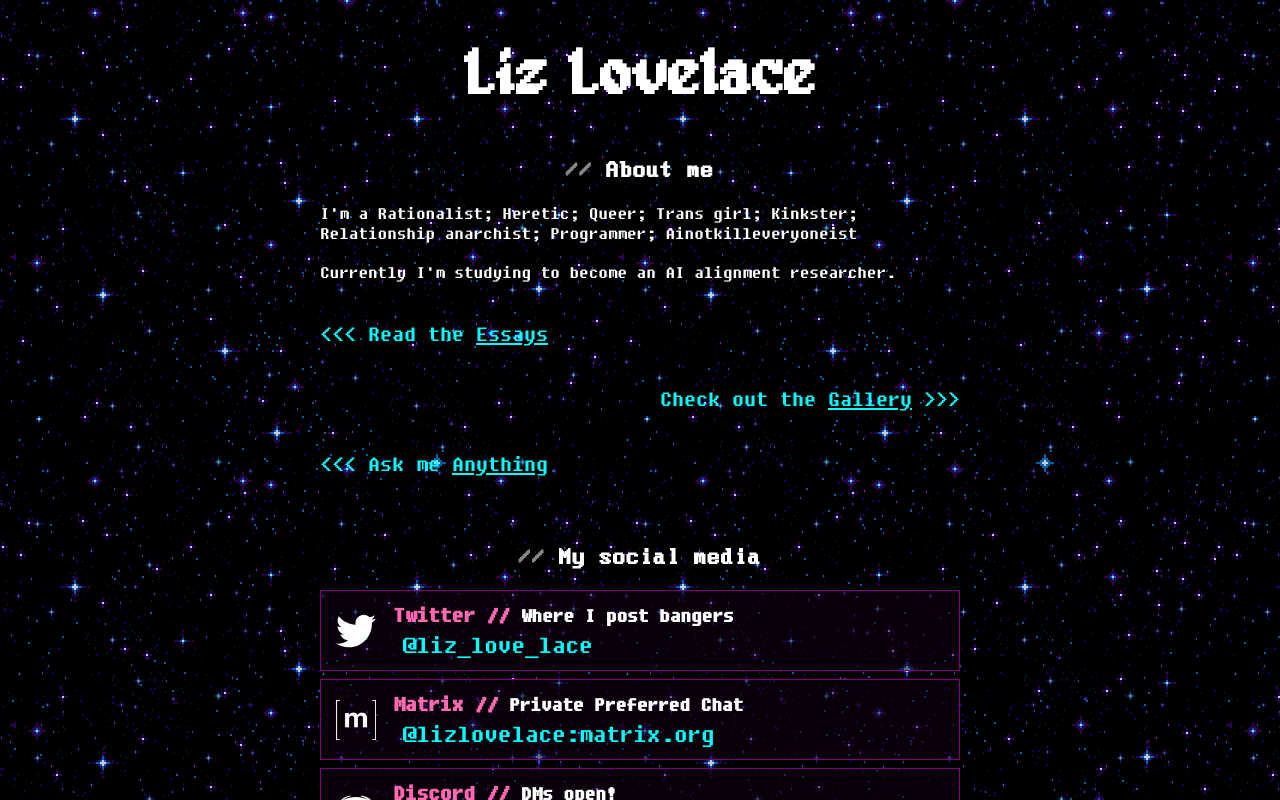
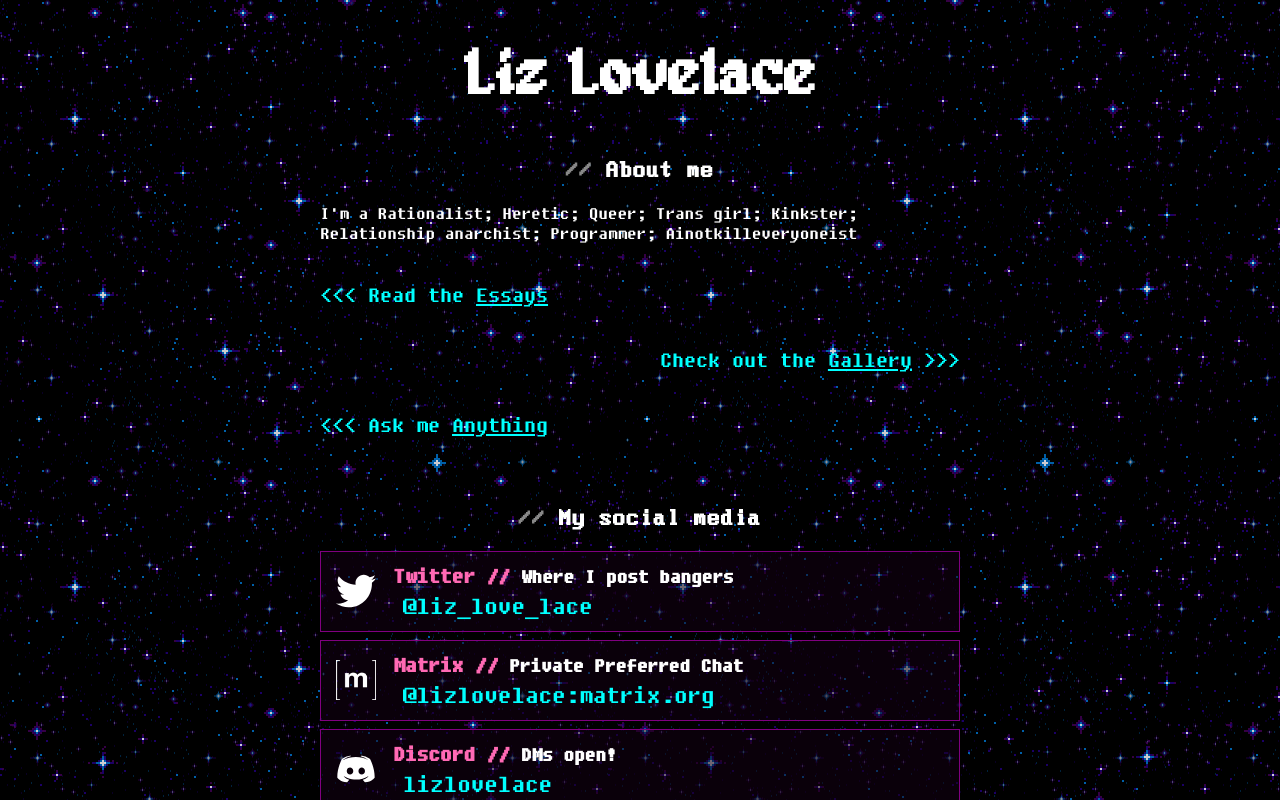
Before and after one commit to Liz-Lovelace/liz-homepage, a SvelteKit app: page / in a window 1280 px wide. Shown: the top 800 px of the page. Built offline with nearby package versions, Linux system fonts and the light colour scheme.

Commit message:
point ely to different domain

```diff
--- a/src/routes/+page.svelte
+++ b/src/routes/+page.svelte
@@ -16,7 +16,6 @@
     I'm a Rationalist; Heretic; Queer; Trans girl; Kinkster; Relationship
     anarchist; Programmer; Ainotkilleveryoneist
   </p>
-  <p>Currently I'm studying to become an AI alignment researcher.</p>
 
   <a class="outside-link" href="/blog">
     &lt;&lt;&lt; Read the <span>Essays</span>
@@ -93,7 +92,7 @@
   <ProjectCard
     title="Ely Timer"
     description="Shouts at you to get back to work every 25 minutes"
-    link="https://ely.liz.sex"
+    link="https://ely.liz-lovelace.com"
   />
   <Buttons />
 </main>
```
